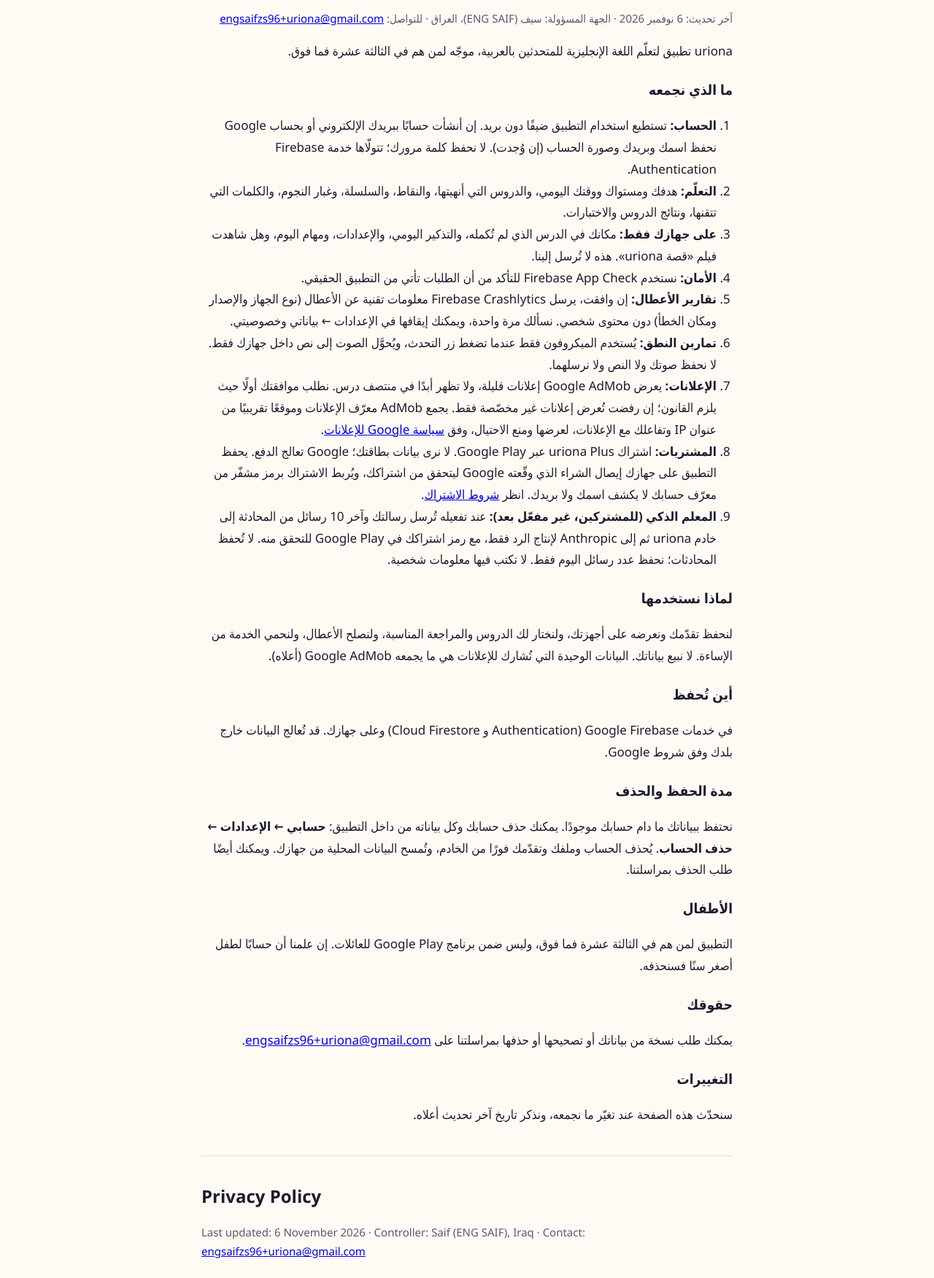
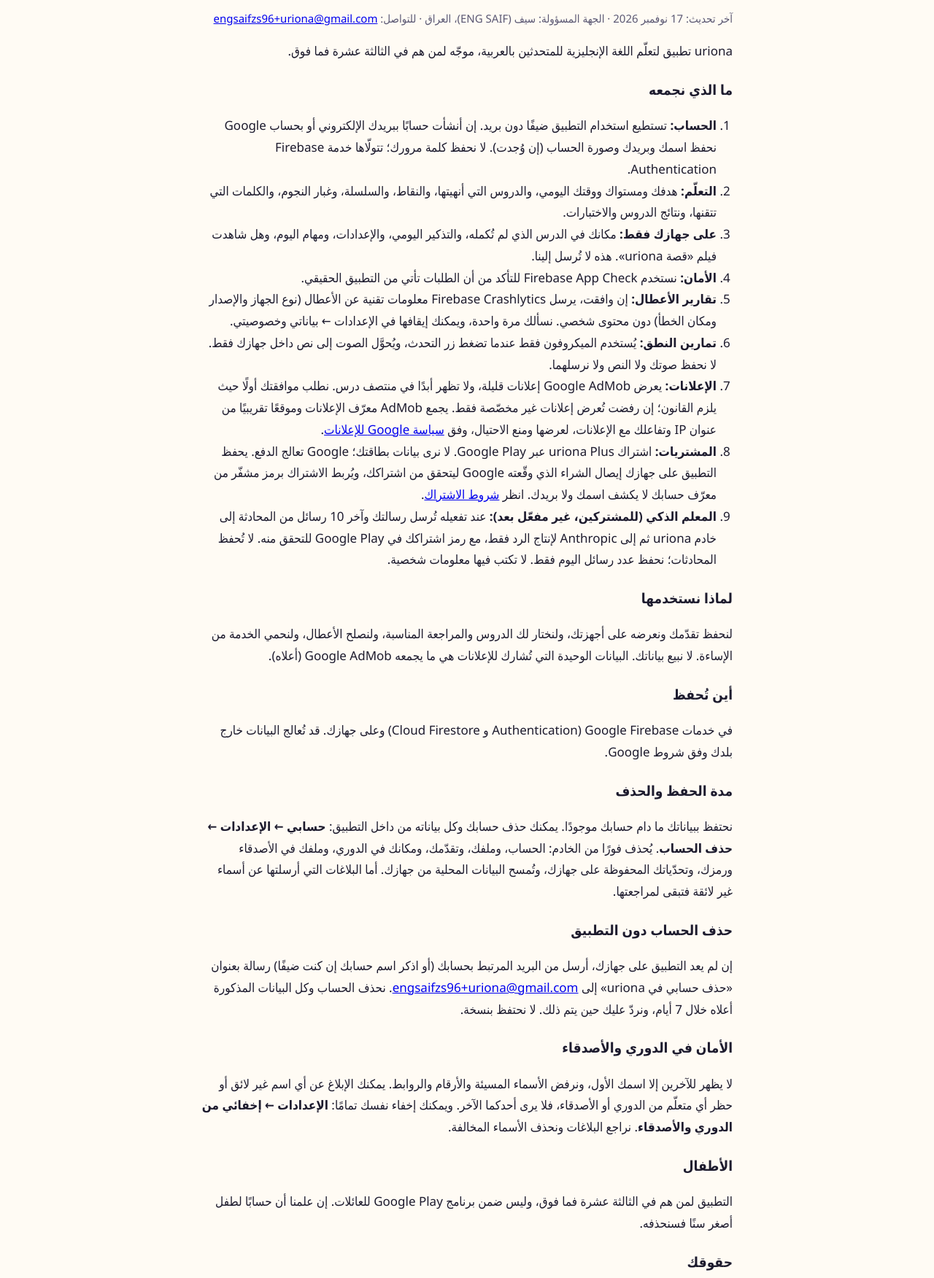
Before and after one commit to saifzsz/uriona-privacy, a plain HTML site: page privacy.html in a window 1280 px wide. Shown: the part 293-2045 px from the top of the page at 73% size. Drawn offline with Linux system fonts and the light colour scheme.

Commit message:
Privacy: delete your account without the app, safety in the league and friends
Co-Authored-By: Claude Opus 5.5 <noreply@anthropic.com>

```diff
--- a/privacy.html
+++ b/privacy.html
@@ -47,7 +47,7 @@
 
 <section id="ar" lang="ar">
   <h2>سياسة الخصوصية</h2>
-  <p class="meta">آخر تحديث: 6 نوفمبر 2026 · الجهة المسؤولة: سيف (ENG SAIF)، العراق · للتواصل: <a dir="ltr" href="mailto:engsaifzs96+uriona@gmail.com">engsaifzs96+uriona@gmail.com</a></p>
+  <p class="meta">آخر تحديث: 17 نوفمبر 2026 · الجهة المسؤولة: سيف (ENG SAIF)، العراق · للتواصل: <a dir="ltr" href="mailto:engsaifzs96+uriona@gmail.com">engsaifzs96+uriona@gmail.com</a></p>
   <p>uriona تطبيق لتعلّم اللغة الإنجليزية للمتحدثين بالعربية، موجّه لمن هم في الثالثة عشرة فما فوق.</p>
 
   <h3>ما الذي نجمعه</h3>
@@ -70,7 +70,13 @@
   <p>في خدمات Google Firebase (Authentication و Cloud Firestore) وعلى جهازك. قد تُعالج البيانات خارج بلدك وفق شروط Google.</p>
 
   <h3>مدة الحفظ والحذف</h3>
-  <p>نحتفظ ببياناتك ما دام حسابك موجودًا. يمكنك حذف حسابك وكل بياناته من داخل التطبيق: <strong>حسابي ← الإعدادات ← حذف الحساب</strong>. يُحذف الحساب وملفك وتقدّمك فورًا من الخادم، وتُمسح البيانات المحلية من جهازك. ويمكنك أيضًا طلب الحذف بمراسلتنا.</p>
+  <p>نحتفظ ببياناتك ما دام حسابك موجودًا. يمكنك حذف حسابك وكل بياناته من داخل التطبيق: <strong>حسابي ← الإعدادات ← حذف الحساب</strong>. يُحذف فورًا من الخادم: الحساب، وملفك، وتقدّمك، ومكانك في الدوري، وملفك في الأصدقاء ورمزك، وتحدّياتك المحفوظة على جهازك، وتُمسح البيانات المحلية من جهازك. أما البلاغات التي أرسلتها عن أسماء غير لائقة فتبقى لمراجعتها.</p>
+
+  <h3 id="delete-account">حذف الحساب دون التطبيق</h3>
+  <p>إن لم يعد التطبيق على جهازك، أرسل من البريد المرتبط بحسابك (أو اذكر اسم حسابك إن كنت ضيفًا) رسالة بعنوان «حذف حسابي في uriona» إلى <a dir="ltr" href="mailto:engsaifzs96+uriona@gmail.com?subject=Delete%20my%20uriona%20account">engsaifzs96+uriona@gmail.com</a>. نحذف الحساب وكل البيانات المذكورة أعلاه خلال 7 أيام، ونردّ عليك حين يتم ذلك. لا نحتفظ بنسخة.</p>
+
+  <h3>الأمان في الدوري والأصدقاء</h3>
+  <p>لا يظهر للآخرين إلا اسمك الأول، ونرفض الأسماء المسيئة والأرقام والروابط. يمكنك الإبلاغ عن أي اسم غير لائق أو حظر أي متعلّم من الدوري أو الأصدقاء، فلا يرى أحدكما الآخر. ويمكنك إخفاء نفسك تمامًا: <strong>الإعدادات ← إخفائي من الدوري والأصدقاء</strong>. نراجع البلاغات ونحذف الأسماء المخالفة.</p>
 
   <h3>الأطفال</h3>
   <p>التطبيق لمن هم في الثالثة عشرة فما فوق، وليس ضمن برنامج Google Play للعائلات. إن علمنا أن حسابًا لطفل أصغر سنًا فسنحذفه.</p>
@@ -84,7 +90,7 @@
 
 <section id="en" lang="en">
   <h2>Privacy Policy</h2>
-  <p class="meta">Last updated: 6 November 2026 · Controller: Saif (ENG SAIF), Iraq · Contact: <a dir="ltr" href="mailto:engsaifzs96+uriona@gmail.com">engsaifzs96+uriona@gmail.com</a></p>
+  <p class="meta">Last updated: 17 November 2026 · Controller: Saif (ENG SAIF), Iraq · Contact: <a dir="ltr" href="mailto:engsaifzs96+uriona@gmail.com">engsaifzs96+uriona@gmail.com</a></p>
   <p>uriona is an English-learning app for Arabic speakers aged 13 and over.</p>
 
   <h3>What we collect</h3>
@@ -107,7 +113,13 @@
   <p>In Google Firebase (Authentication and Cloud Firestore) and on your device. Data may be processed outside your country under Google's terms.</p>
 
   <h3>Keeping and deleting</h3>
-  <p>We keep your data while your account exists. You can delete your account and all its data inside the app: <strong>Profile → Settings → Delete account</strong>. The account, your profile and your progress are removed from the server at once, and local data is wiped from your device. You can also ask us to delete it.</p>
+  <p>We keep your data while your account exists. You can delete your account and all its data inside the app: <strong>Profile → Settings → Delete account</strong>. Removed from the server at once: the account, your profile, your progress, your place in the league, your friends profile and code, and the challenges remembered on your device; local data is wiped from your device. Reports you sent about inappropriate names are kept for review.</p>
+
+  <h3 id="delete-account-en">Delete your account without the app</h3>
+  <p>If the app is no longer on your device, write from the email address linked to your account (or give your account name if you were a guest) with the subject "Delete my uriona account" to <a dir="ltr" href="mailto:engsaifzs96+uriona@gmail.com?subject=Delete%20my%20uriona%20account">engsaifzs96+uriona@gmail.com</a>. We delete the account and all the data listed above within 7 days and reply when it is done. We keep no copy.</p>
+
+  <h3>Safety in the league and friends</h3>
+  <p>Others see only your first name; offensive names, digits and links are refused. You can report any inappropriate name, or block any learner in the league or friends so neither of you sees the other. You can also hide yourself completely: <strong>Settings → Hide me from the league and friends</strong>. We review reports and remove names that break the rules.</p>
 
   <h3>Children</h3>
   <p>The app is for ages 13 and over and is not part of the Google Play Families programme. If we learn that an account belongs to a younger child, we delete it.</p>
```
